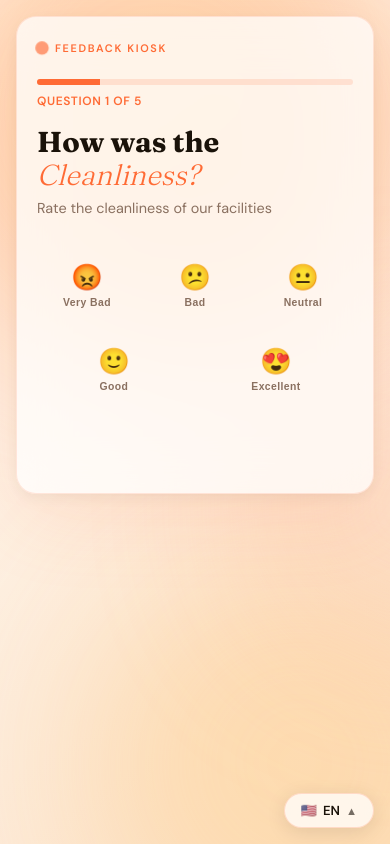
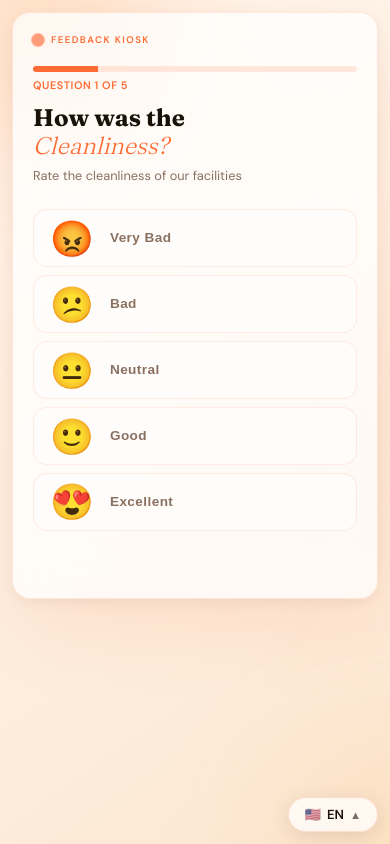
Before and after one commit to markkupunzalan/rating-kiosk, a PHP site: page /rating-kiosk/kiosk/kiosk.html in a window 390 px wide. Run offline with PHP 8.4, Linux system fonts and the light colour scheme; data comes from the database, SQL or seed files in the repository.

Commit message:
responsiveness: emoji (cj)

```diff
--- a/kiosk/kiosk.css
+++ b/kiosk/kiosk.css
@@ -27,12 +27,18 @@
   --font-head: 'Fraunces', Georgia, serif;
   --font-body: 'DM Sans', sans-serif;
   --shadow: 0 24px 80px rgba(255, 107, 53, 0.12), 0 4px 16px rgba(0, 0, 0, 0.06);
-  --page-gutter: clamp(1rem, 3vw, 1.6rem);
-  --floating-ui-clearance: 6.5rem;
+  --page-gutter: clamp(0.75rem, 3vw, 1.6rem);
+  --floating-ui-clearance: 6rem;
   --safe-top: env(safe-area-inset-top, 0px);
   --safe-right: env(safe-area-inset-right, 0px);
   --safe-bottom: env(safe-area-inset-bottom, 0px);
   --safe-left: env(safe-area-inset-left, 0px);
+
+  /* Emoji size — fixed rem, NOT viewport-relative.
+     Emojis only shrink when the card itself shrinks (breakpoints below). */
+  --emoji-size: 2.5rem;
+  /* Label size — fixed, stays readable at any viewport */
+  --label-size: 0.68rem;
 }
 
 html {
@@ -50,10 +56,10 @@ body {
   align-items: flex-start;
   justify-content: center;
   padding:
-    max(var(--page-gutter), calc(var(--safe-top) + 1rem))
-    max(var(--page-gutter), calc(var(--safe-right) + 1rem))
+    max(var(--page-gutter), calc(var(--safe-top) + 0.75rem))
+    max(var(--page-gutter), calc(var(--safe-right) + 0.75rem))
     calc(var(--floating-ui-clearance) + var(--safe-bottom))
-    max(var(--page-gutter), calc(var(--safe-left) + 1rem));
+    max(var(--page-gutter), calc(var(--safe-left) + 0.75rem));
   position: relative;
   overflow-x: hidden;
   overflow-y: auto;
@@ -72,27 +78,27 @@ body {
 }
 
 .blob-1 {
-  width: 500px;
-  height: 500px;
+  width: clamp(200px, 50vw, 500px);
+  height: clamp(200px, 50vw, 500px);
   background: radial-gradient(circle, #ffb347, #ff6b35);
-  top: -150px;
-  left: -100px;
+  top: -100px;
+  left: -80px;
   animation-duration: 14s;
 }
 
 .blob-2 {
-  width: 400px;
-  height: 400px;
+  width: clamp(160px, 40vw, 400px);
+  height: clamp(160px, 40vw, 400px);
   background: radial-gradient(circle, #ffd580, #ff9f43);
-  bottom: -100px;
-  right: -80px;
+  bottom: -80px;
+  right: -60px;
   animation-duration: 10s;
   animation-delay: -4s;
 }
 
 .blob-3 {
-  width: 300px;
-  height: 300px;
+  width: clamp(120px, 30vw, 300px);
+  height: clamp(120px, 30vw, 300px);
   background: radial-gradient(circle, #ffe0cc, #ffa07a);
   top: 40%;
   left: 60%;
@@ -115,7 +121,7 @@ body {
   position: relative;
   z-index: 10;
   width: 100%;
-  max-width: 560px;
+  max-width: 580px;
   margin-inline: auto;
 }
 
@@ -125,7 +131,7 @@ body {
   -webkit-backdrop-filter: blur(24px);
   border: 1px solid var(--border);
   border-radius: var(--radius);
-  padding: 2.5rem 2.5rem 2rem;
+  padding: clamp(1.25rem, 5vw, 2.5rem) clamp(1.25rem, 5vw, 2.5rem) clamp(1rem, 4vw, 2rem);
   box-shadow: var(--shadow);
   animation: slideUp 0.55s cubic-bezier(0.16, 1, 0.3, 1) both;
   width: 100%;
@@ -149,12 +155,14 @@ body {
   display: flex;
   align-items: center;
   gap: 8px;
-  margin-bottom: 1.5rem;
+  margin-bottom: 1.25rem;
+  flex-wrap: wrap;
 }
 
 .brand-dot {
   width: 10px;
   height: 10px;
+  flex-shrink: 0;
   background: var(--accent);
   border-radius: 50%;
   animation: pulse 2s infinite;
@@ -175,7 +183,7 @@ body {
 }
 
 .brand-label {
-  font-size: 0.68rem;
+  font-size: clamp(0.6rem, 1.8vw, 0.72rem);
   letter-spacing: 0.15em;
   font-weight: 600;
   color: var(--accent);
@@ -200,11 +208,11 @@ body {
 /* Titles */
 .card-title {
   font-family: var(--font-head);
-  font-size: clamp(1.8rem, 5vw, 2.6rem);
+  font-size: clamp(1.5rem, 5.5vw, 2.6rem);
   font-weight: 700;
   line-height: 1.15;
   color: var(--text);
-  margin-bottom: 0.5rem;
+  margin-bottom: 0.4rem;
 }
 
 .card-title em {
@@ -214,33 +222,36 @@ body {
 }
 
 .card-sub {
-  font-size: 0.9rem;
+  font-size: clamp(0.8rem, 2.5vw, 0.95rem);
   color: var(--muted);
-  margin-bottom: 2rem;
+  margin-bottom: 1.5rem;
+  line-height: 1.5;
 }
 
 /* -------- EMOJI RATING -------- */
 .rating-row {
   display: flex;
-  gap: 10px;
+  gap: clamp(4px, 1.5vw, 12px);
   justify-content: space-between;
-  margin-bottom: 1.5rem;
+  align-items: stretch;
+  margin-bottom: 1.25rem;
   min-width: 0;
 }
 
 .emoji-btn {
-  flex: 1;
+  flex: 1 1 0;
+  min-width: 0;
   background: transparent;
   border: none;
   appearance: none;
   -webkit-appearance: none;
   border-radius: 16px;
-  padding: 1rem 0.2rem;
+  padding: clamp(0.6rem, 2vw, 1rem) 0.15rem;
   cursor: pointer;
   display: flex;
   flex-direction: column;
   align-items: center;
-  gap: 6px;
+  gap: 5px;
   transition: all 0.22s cubic-bezier(0.34, 1.56, 0.64, 1);
   -webkit-tap-highlight-color: transparent;
   position: relative;
@@ -283,10 +291,13 @@ body {
   color: #fff;
 }
 
+/* KEY FIX: Emoji uses a CSS custom property with a hard minimum of 2rem.
+   This prevents emojis from ever shrinking below 32px on any device. */
 .emoji {
-  font-size: clamp(1.6rem, 5vw, 5rem);
+  font-size: var(--emoji-size);
   line-height: 1;
   display: block;
+  flex-shrink: 0;
   transition: transform 0.3s cubic-bezier(0.34, 1.56, 0.64, 1);
 }
 
@@ -296,12 +307,16 @@ body {
 }
 
 .label {
-  font-size: 0.65rem;
+  font-size: var(--label-size);
   font-weight: 600;
   color: var(--muted);
   letter-spacing: 0.04em;
   text-align: center;
   line-height: 1.2;
+  white-space: nowrap;
+  overflow: hidden;
+  text-overflow: ellipsis;
+  max-width: 100%;
 }
 
 /* -------- TEXTAREA -------- */
@@ -405,7 +421,7 @@ textarea:focus {
   height: 6px;
   background: rgba(255, 107, 53, 0.15);
   border-radius: 4px;
-  margin-bottom: 0.5rem;
+  margin-bottom: 0.4rem;
   overflow: hidden;
 }
 
@@ -416,26 +432,27 @@ textarea:focus {
 }
 
 .step-indicator {
-  font-size: 0.75rem;
+  font-size: clamp(0.68rem, 2vw, 0.75rem);
   font-weight: 600;
   color: var(--accent);
   text-transform: uppercase;
   letter-spacing: 0.05em;
-  margin-bottom: 1rem;
+  margin-bottom: 0.75rem;
 }
 
 .wizard-nav {
   display: flex;
   gap: 12px;
-  margin-top: 1rem;
+  margin-top: 0.75rem;
+  flex-wrap: nowrap;
 }
 
 .nav-btn {
   flex: 1;
   border-radius: 14px;
-  padding: 1rem;
+  padding: clamp(0.75rem, 2.5vw, 1rem);
   font-family: var(--font-body);
-  font-size: 1rem;
+  font-size: clamp(0.88rem, 2.5vw, 1rem);
   font-weight: 600;
   cursor: pointer;
   transition: all 0.2s;
@@ -569,6 +586,7 @@ textarea:focus {
   gap: 6px;
   box-shadow: 0 4px 20px rgba(0, 0, 0, 0.1);
   transition: all 0.2s;
+  white-space: nowrap;
 }
 
 .lang-toggle-btn:hover {
@@ -683,56 +705,150 @@ textarea:focus {
 .idle-icon {
   font-size: 1rem;
   animation: spin 2s linear infinite;
+  flex-shrink: 0;
 }
 
+/* ======================================================
+   RESPONSIVE BREAKPOINTS
+   ====================================================== */
+
+/* --- TABLET & DESKTOP (768px+): vertically centre card --- */
 @media (min-width: 768px) {
   body {
     align-items: center;
   }
+
+  .kiosk-wrapper {
+    max-width: 560px;
+  }
 }
 
-@media (max-width: 640px) {
-  .card {
-    padding: 1.5rem 1.25rem;
-    border-radius: 20px;
+/* --- WIDE TABLET (600px – 767px): card is still near full width, emojis stay same --- */
+@media (min-width: 600px) and (max-width: 767px) {
+  body {
+    align-items: flex-start;
+  }
+}
+
+/* --- SMALL MOBILE (≤ 480px): card starts shrinking — step emojis down slightly --- */
+@media (max-width: 480px) {
+  :root {
+    /* Step emojis down slightly — card is narrower now */
+    --emoji-size: 2.2rem;
+    --label-size: 0.85rem; /* Bigger label since there's horizontal space in vertical layout */
   }
 
+  body {
+    padding-bottom: calc(5rem + var(--safe-bottom));
+  }
+
+  .card {
+    border-radius: 18px;
+  }
+
+  /* VERTICAL LAYOUT: stack all five emoji buttons in a column */
   .rating-row {
-    gap: 0.5rem;
+    flex-direction: column;
+    gap: 8px;
+    align-items: stretch;
+    justify-content: flex-start;
+  }
+
+  /* Each button becomes a full-width horizontal row: emoji left, label right */
+  .emoji-btn {
+    flex: 0 0 auto;
+    flex-direction: row;
+    align-items: center;
+    justify-content: flex-start;
+    gap: 1rem;
+    padding: 0.65rem 1rem;
+    border-radius: 14px;
+    min-width: 0;
+    width: 100%;
+    border: 1.5px solid rgba(255, 107, 53, 0.12);
+    background: rgba(255, 255, 255, 0.45);
+  }
+
+  /* In vertical mode, label sits beside the emoji — allow it to read normally */
+  .label {
+    font-size: var(--label-size);
+    text-align: left;
+    white-space: normal;
+    text-overflow: unset;
+    overflow: visible;
+    letter-spacing: 0.03em;
+    font-weight: 600;
+    color: var(--muted);
+  }
+
+  /* Hover: shift right instead of up */
+  .emoji-btn:hover {
+    transform: translateX(4px) scale(1.02);
+    background: rgba(255, 255, 255, 0.7);
+    border-color: var(--accent);
+  }
+
+  /* Selected: subtle left accent, no vertical lift */
+  .emoji-btn.selected {
+    transform: translateX(6px) scale(1.02);
+    background: linear-gradient(135deg, #ff6b35, #ff9f43);
+    border-color: transparent;
+    box-shadow: 0 8px 24px rgba(255, 107, 53, 0.3);
+  }
+
+  /* Emoji scale on hover/selected stays the same */
+  .emoji-btn:hover .emoji,
+  .emoji-btn.selected .emoji {
+    transform: scale(1.15);
+  }
+
+  .lang-picker {
+    bottom: max(0.75rem, calc(var(--safe-bottom) + 0.5rem));
+    right: max(0.75rem, calc(var(--safe-right) + 0.5rem));
+  }
+
+  .idle-overlay {
+    width: min(100%, 22rem);
+    border-radius: 16px;
+    padding: 0.5rem 0.9rem;
+    white-space: normal;
+    text-align: center;
+  }
+
+  .wizard-nav {
+    gap: 8px;
+  }
+}
+
+/* --- VERY SMALL (≤ 360px): iPhone SE / Galaxy A series — vertical layout continues --- */
+@media (max-width: 360px) {
+  :root {
+    --emoji-size: 2rem; /* Step down one more notch at the narrowest card width */
+    --label-size: 0.8rem;
+  }
+
+  .card-title {
+    font-size: 1.35rem;
+  }
+
+  .card-sub {
+    font-size: 0.78rem;
+    margin-bottom: 1rem;
+  }
+
+  .card-header {
+    margin-bottom: 1rem;
+  }
+
+  /* Tighten up the vertical button list a little */
+  .rating-row {
+    gap: 6px;
   }
 
   .emoji-btn {
-    min-width: 0;
-    padding-inline: 0.1rem;
-  }
-
-  .lang-picker {
-    left: var(--page-gutter);
-    right: var(--page-gutter);
-    display: flex;
-    justify-content: flex-end;
-  }
-
-  .lang-dropdown {
-    width: min(100%, 16rem);
-  }
-
-  .idle-overlay {
-    width: min(100%, 24rem);
-    border-radius: 20px;
-    padding-inline: 1rem;
-  }
-}
-
-@media (max-width: 420px) {
-  .rating-row {
-    flex-wrap: wrap;
-    justify-content: center;
-  }
-
-  .emoji-btn {
-    flex: 1 1 calc(33.333% - 0.5rem);
-    min-width: 4.5rem;
+    padding: 0.55rem 0.75rem;
+    gap: 0.75rem;
+    border-radius: 12px;
   }
 
   .wizard-nav {
```
Also changed, not shown: other parts of kiosk/kiosk.css (+63 -21 lines).
